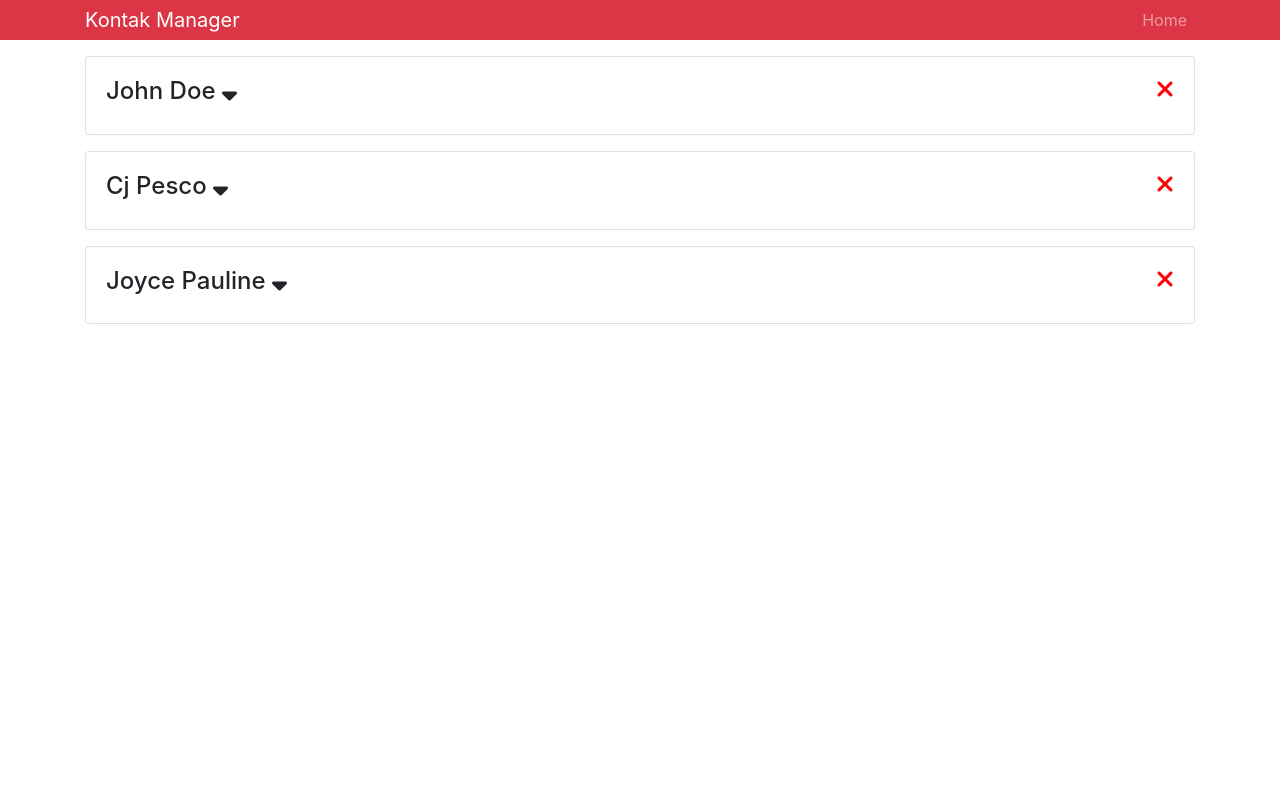
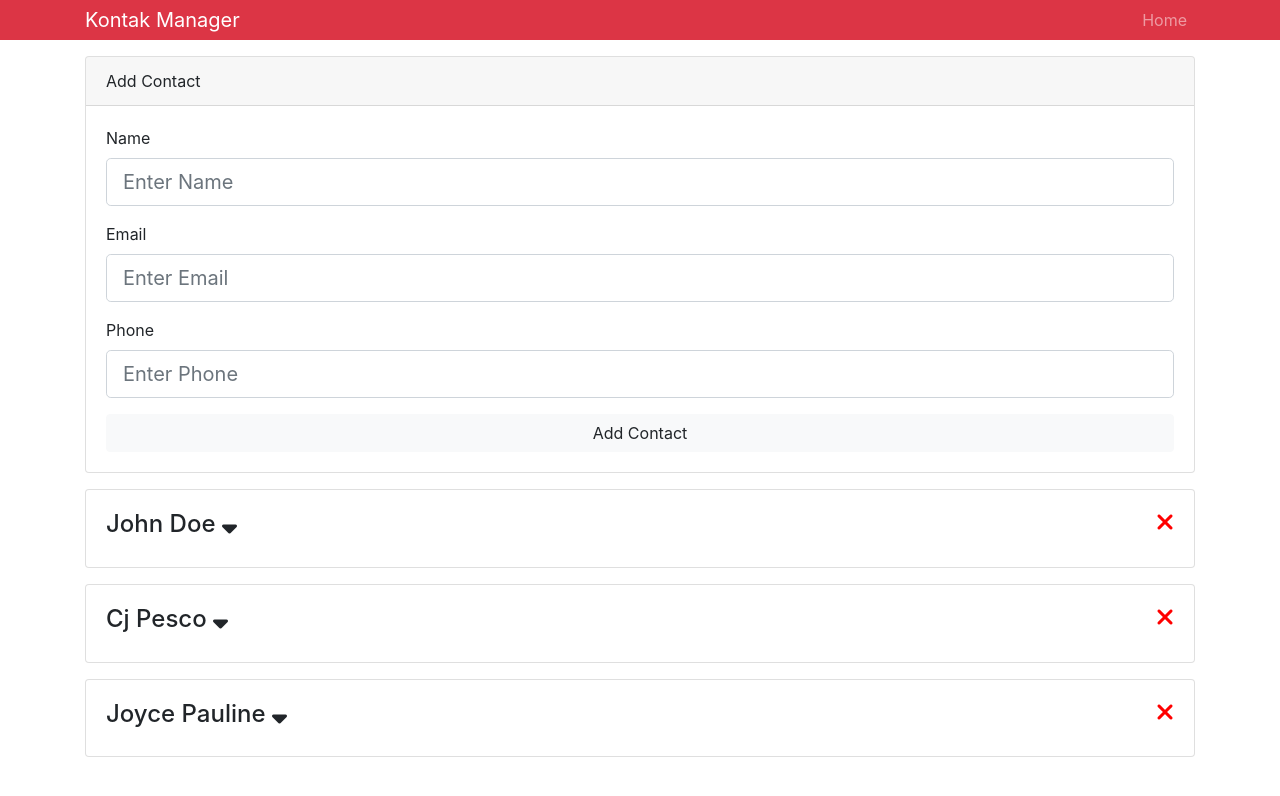
Before and after one commit to clarkjoypesco/BTRFB, a React (Create React App) app in the folder kontakmanager/: page / in a window 1280 px wide. Shown: the top 796 px of the page. Built offline with nearby package versions, Linux system fonts and the light colour scheme.

Commit message:
Working with Forms

```diff
--- a/kontakmanager/package.json
+++ b/kontakmanager/package.json
@@ -4,9 +4,11 @@
   "private": true,
   "dependencies": {
     "bootstrap": "^4.3.1",
+    "classnames": "^2.2.6",
     "react": "^16.8.6",
     "react-dom": "^16.8.6",
-    "react-scripts": "3.0.1"
+    "react-scripts": "3.0.1",
+    "uuid": "^3.3.2"
   },
   "scripts": {
     "start": "react-scripts start",
--- a/kontakmanager/src/App.js
+++ b/kontakmanager/src/App.js
@@ -1,8 +1,9 @@
 import React, { Component } from "react";
 import "bootstrap/dist/css/bootstrap.min.css";
 import "./App.css";
-import Contacts from "./components/Contacts";
-import Header from "./components/Header";
+import Contacts from "./components/contacts/Contacts";
+import AddContact from "./components/contacts/AddContact";
+import Header from "./components/layout/Header";
 import { Provider } from "./context";
 
 class App extends Component {
@@ -12,6 +13,7 @@ class App extends Component {
         <div className="App">
           <Header branding="Kontak Manager" />
           <div className="container">
+            <AddContact />
             <Contacts />
           </div>
         </div>
--- /dev/null
+++ b/kontakmanager/src/components/contacts/AddContact.js
@@ -0,0 +1,128 @@
+import React, { Component } from "react";
+import { Consumer } from "../../context";
+import TextInputGroup from "../layout/TextInputGroup";
+import uuid from "uuid";
+
+class AddContact extends Component {
+  state = {
+    name: "",
+    email: "",
+    phone: "",
+    errors: {}
+  };
+
+  handleOnChange = e => {
+    this.setState({
+      [e.target.name]: e.target.value
+    });
+  };
+
+  handleOnSubmit = dispatch => {
+    const { name, email, phone } = this.state;
+
+    //Check for Error
+    if (name === "") {
+      this.setState({
+        errors: {
+          name: "Name is required"
+        }
+      });
+      return;
+    }
+    if (email === "") {
+      this.setState({
+        errors: {
+          email: "Email is required"
+        }
+      });
+      return;
+    }
+
+    if (phone === "") {
+      this.setState({
+        errors: {
+          phone: "Phone is required"
+        }
+      });
+      return;
+    }
+
+    const newContact = {
+      id: uuid(),
+      name,
+      email,
+      phone
+    };
+
+    dispatch({
+      type: "ADD_CONTACT",
+      payload: newContact
+    });
+
+    this.setState({
+      name: "",
+      email: "",
+      phone: "",
+      errors: {}
+    });
+  };
+  render() {
+    const { name, email, phone, errors } = this.state;
+    return (
+      <Consumer>
+        {value => {
+          const { dispatch } = value;
+          return (
+            <div className="card mb-3">
+              <div className="card-header">Add Contact</div>
+              <div className="card-body">
+                <form
+                  onSubmit={e => {
+                    e.preventDefault();
+                    this.handleOnSubmit(dispatch);
+                  }}
+                >
+                  <TextInputGroup
+                    label="Name"
+                    name="name"
+                    placeholder="Enter Name"
+                    value={name}
+                    onChange={this.handleOnChange}
+                    error={errors.name}
+                  />
+
+                  <TextInputGroup
+                    label="Email"
+                    type="email"
+                    name="email"
+                    placeholder="Enter Email"
+                    value={email}
+                    onChange={this.handleOnChange}
+                    error={errors.email}
+                  />
+
+                  <TextInputGroup
+                    label="Phone"
+                    name="phone"
+                    placeholder="Enter Phone"
+                    value={phone}
+                    onChange={this.handleOnChange}
+                    error={errors.phone}
+                  />
+
+                  <input
+                    type="submit"
+                    value="Add Contact"
+                    className="btn btn-light btn-block"
+                  />
+                </form>
+              </div>
+            </div>
+          );
+        }}
+      </Consumer>
+    );
+  }
+}
+
+export default AddContact;
--- a/kontakmanager/src/components/Contact.js
+++ b/kontakmanager/src/components/contacts/Contact.js
@@ -1,6 +1,6 @@
 import React, { Component } from "react";
 import PropTypes from "prop-types";
-import { Consumer } from "../context";
+import { Consumer } from "../../context";
 
 class Contact extends Component {
   state = {
--- a/kontakmanager/src/components/Contacts.js
+++ b/kontakmanager/src/components/contacts/Contacts.js
@@ -1,6 +1,6 @@
 import React, { Component, Fragment } from "react";
 import Contact from "./Contact";
-import { Consumer } from "../context";
+import { Consumer } from "../../context";
 
 class Contacts extends Component {
   render() {
--- /dev/null
+++ b/kontakmanager/src/components/layout/TextInputGroup.js
@@ -0,0 +1,46 @@
+import React from "react";
+import PropTypes from "prop-types";
+import classnames from "classnames";
+
+const TextInputGroup = ({
+  label,
+  name,
+  value,
+  placeholder,
+  type,
+  onChange,
+  error
+}) => {
+  return (
+    <div className="form-group">
+      <label htmlFor={name}>{label}</label>
+      <input
+        type={type}
+        name={name}
+        className={classnames("form-control form-control-lg", {
+          "is-invalid": error
+        })}
+        placeholder={placeholder}
+        value={value}
+        onChange={onChange}
+      />
+      {error && <div className="invalid-feedback">{error}</div>}
+    </div>
+  );
+};
+
+TextInputGroup.propTypes = {
+  label: PropTypes.string.isRequired,
+  name: PropTypes.string.isRequired,
+  value: PropTypes.string.isRequired,
+  placeholder: PropTypes.string.isRequired,
+  type: PropTypes.string.isRequired,
+  onChange: PropTypes.func.isRequired,
+  error: PropTypes.string
+};
+
+TextInputGroup.defaultProps = {
+  type: "text"
+};
+
+export default TextInputGroup;
--- a/kontakmanager/src/context.js
+++ b/kontakmanager/src/context.js
@@ -10,6 +10,11 @@ const reducer = (state, action) => {
         contacts: state.contacts.filter(
           contact => contact.id !== action.payload
         )
+      };
+    case "ADD_CONTACT":
+      return {
+        ...state,
+        contacts: [action.payload, ...state.contacts]
       };
     default:
       return state;
```
Also changed, not shown: kontakmanager/src/components/contacts/AddContact_ref.js (added, +78 -0 lines), kontakmanager/src/components/layout/Header.js (renamed from kontakmanager/src/components/Header.js), 1 other file (tests, documents, lock files or other folders).
